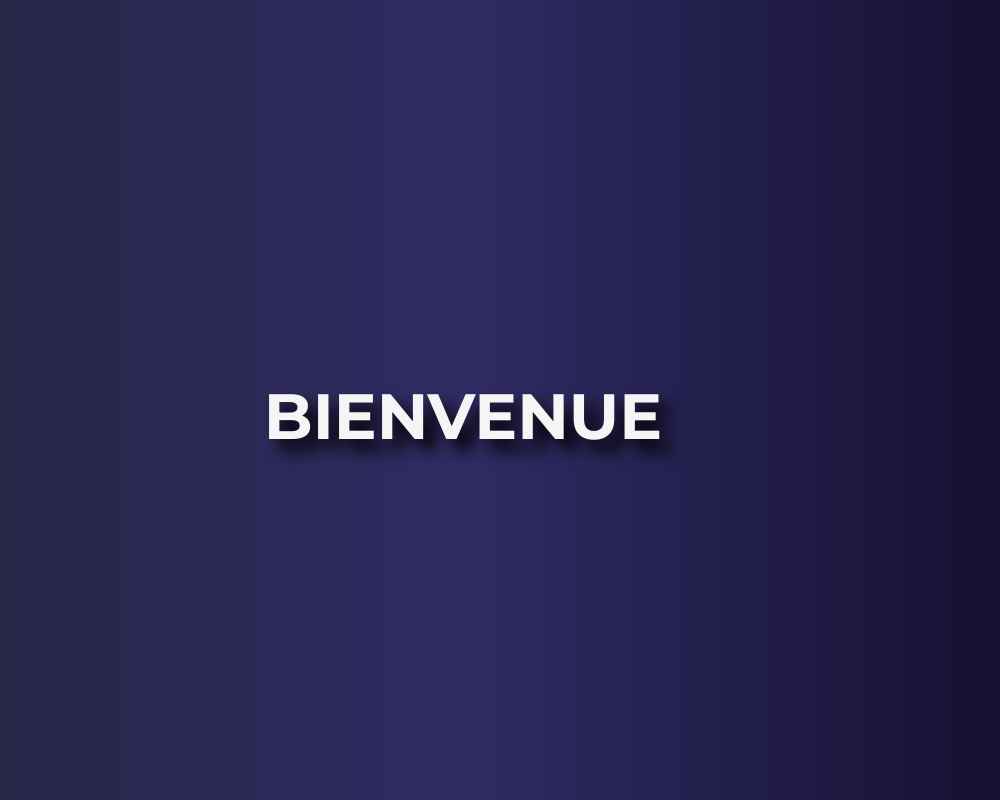
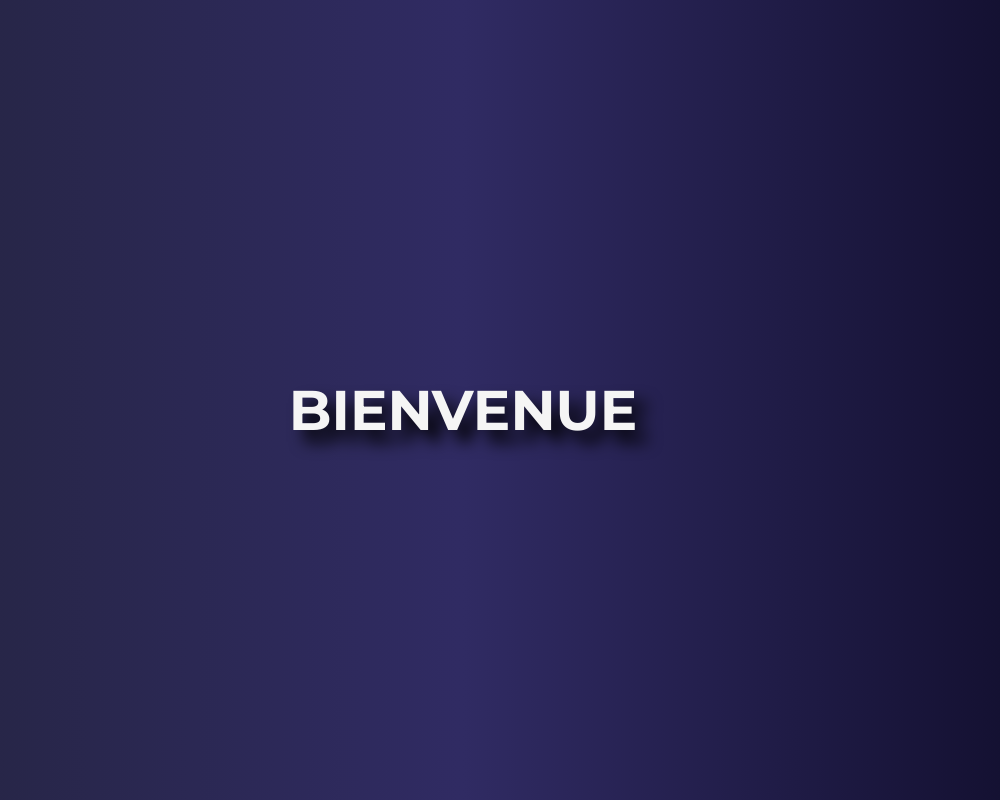
Before and after one commit to S4nic/portfolio, a website built with Vite: page index.html in a window 1280 px wide. Shown: the top 800 px of the page, without its empty margins (177-1177 px from the left). Built offline with nearby package versions, Linux system fonts and the light colour scheme.

Commit message:
update bienvenue

```diff
--- a/style.css
+++ b/style.css
@@ -32,7 +32,7 @@ background: linear-gradient(to right, #24243e, #302b63, #0f0c29); /* W3C, IE 10+
   padding-top: 46vh;
   width: 100%;
   text-align: center;
-  font-size: 4em;
+  font-size: 3.5em;
   font-family: 'Montserrat', sans-serif;
   text-transform: uppercase;
 }
```
